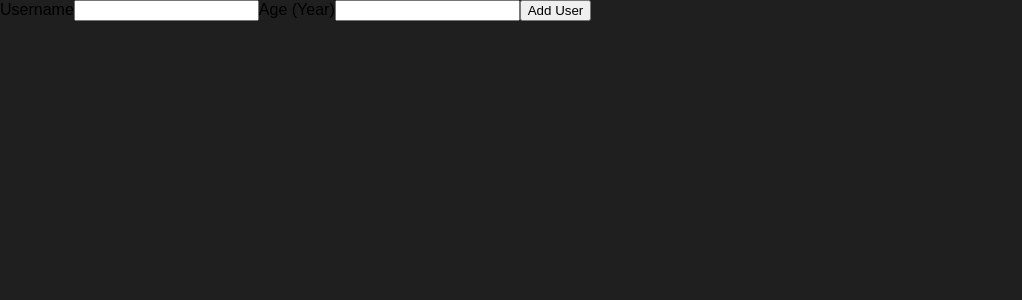
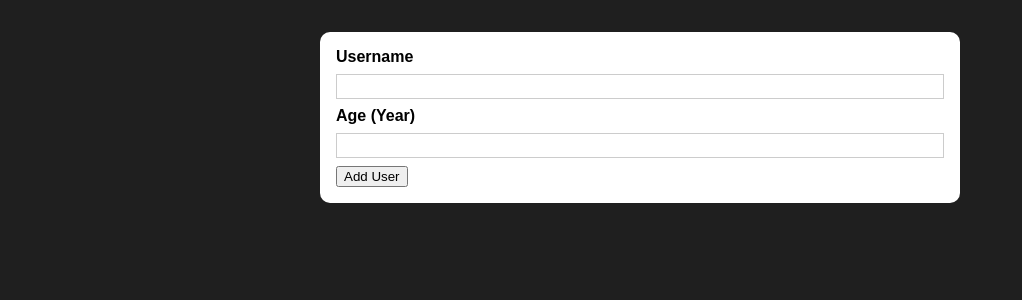
Before and after one commit to pawar-mahesh/react_username_and_age, a React (Create React App) app: page / in a window 1280 px wide. Shown: the top 300 px of the page, without its empty margins (0-1022 px from the left). Built offline with nearby package versions, Linux system fonts and the light colour scheme.

Commit message:
src: compoents: Add Card component
Signed-off-by: pawar-mahesh <pawar.mahesh2345@gmail.com>

```diff
--- /dev/null
+++ b/src/components/UI/Card.js
@@ -0,0 +1,9 @@
+import classes from "./Card.module.css";
+
+const Card = (props) => {
+  return (
+    <div className={`${classes.card} ${props.className}`}>{props.children}</div>
+  );
+};
+
+export default Card;
--- /dev/null
+++ b/src/components/UI/Card.module.css
@@ -0,0 +1,5 @@
+.card {
+  background: white;
+  box-shadow: 0 2px 8p rgba(0, 0, 0, 0.26);
+  border-radius: 10px;
+}
--- a/src/components/Users/AddUser.js
+++ b/src/components/Users/AddUser.js
@@ -1,9 +1,13 @@
+import Card from "../UI/Card";
+import classes from "./AddUser.module.css";
+
 const AddUser = (props) => {
   const AddUser = (event) => {
     event.preventDefault();
   };
 
   return (
+    <Card className={classes.input}>
       <form onSubmit={AddUser}>
         <label htmlFor="username">Username</label>
         <input id="username" type="text"></input>
@@ -11,6 +15,7 @@
         <input id="age" type="number"></input>
         <button type="submit">Add User</button>
       </form>
+    </Card>
   );
 };
 
--- /dev/null
+++ b/src/components/Users/AddUser.module.css
@@ -0,0 +1,26 @@
+.input {
+  margin: 2rem auto;
+  padding: 1rem;
+  width: 90%;
+  max-width: 40rem;
+}
+
+.input label {
+  display: block;
+  font-weight: bold;
+  margin-bottom: 0.5rem;
+}
+
+.input input {
+  font: inherit;
+  display: block;
+  width: 100%;
+  border: 1px solid #ccc;
+  padding: 0.15rem;
+  margin-bottom: 0.5rem;
+}
+
+.input input:focus {
+  outline: none;
+  border-color: #4f005f;
+}
```
Lines whose indentation alone changed are shown as unchanged.
